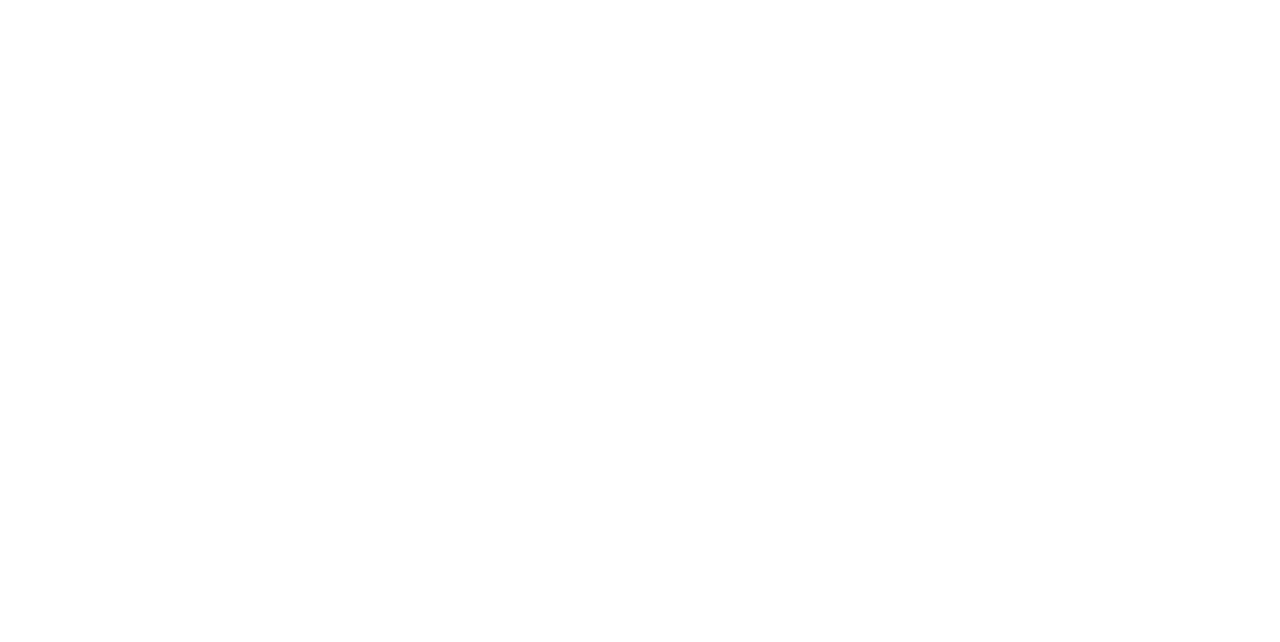
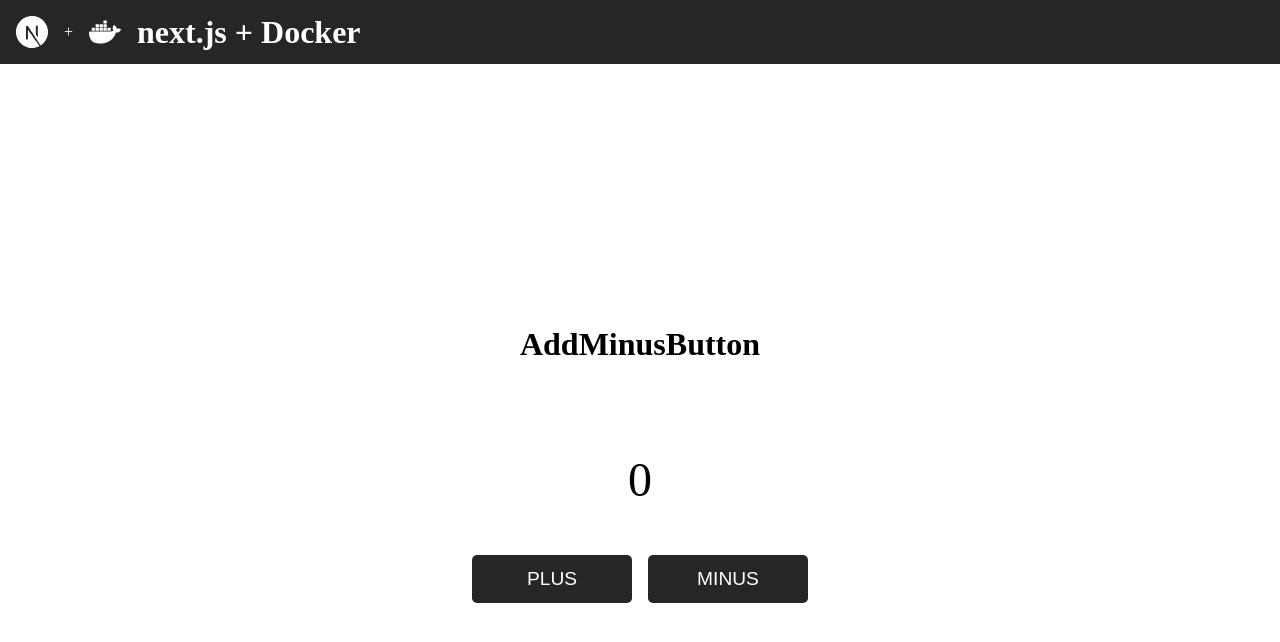
Before and after one commit to RikutoOgaki/Dcoker-nextjs-pSQL, a Next.js app in the folder src/: page /samples/01 in a window 1280 px wide. Shown: the top 642 px of the page. Built offline with nearby package versions, Linux system fonts and the light colour scheme.

Commit message:
styleを編集

```diff
--- a/src/src/components/Layout.tsx
+++ b/src/src/components/Layout.tsx
@@ -1,14 +1,41 @@
 import { useState, useEffect, ReactNode } from 'react'
+import { SiNextdotjs, SiDocker } from 'react-icons/si'
+import { motion } from 'framer-motion'
+import Link from 'next/link'
+import style from '@/styles/components/layout.module.scss'
 
 type Props = {
-
+    children: ReactNode
 }
 
-export function Layout(children: ReactNode) {
+export function Layout({ children }: Props) {
+
+    const [flg, setFlg] = useState<string>('/')
+
     return (
         <>
-            <div>
-                {children}
+            <div className={style.layoutWrap}>
+                <header className={style.head}>
+                    <p className={style.iconBox}>
+                        <SiNextdotjs className={style.icon} /> + <SiDocker className={style.icon} />
+                    </p>
+                    <h1 className={style.title}>next.js + Docker</h1>
+                </header>
+                <motion.main
+                    initial={{ opacity: 0, transform: "translateX(0)" }} //初期状態
+                    animate={{ opacity: 1, transform: "translateX(0)" }} //マウント
+                    exit={{ opacity: 0, transform: "translateX(0)" }} //アンマウント
+                >
+                    {children}
+                </motion.main>
+
+                {flg === '/' ?
+                    null
+                    :
+                    <footer>
+                        <Link href={flg}>戻る</Link>
+                    </footer>
+                }
             </div>
         </>
     )
--- a/src/src/pages/_app.tsx
+++ b/src/src/pages/_app.tsx
@@ -1,6 +1,11 @@
 import '@/styles/globals.css'
 import type { AppProps } from 'next/app'
+import { AnimatePresence } from 'framer-motion'
 
 export default function App({ Component, pageProps }: AppProps) {
-  return <Component {...pageProps} />
+  return (
+    <AnimatePresence>
+      <Component {...pageProps} />
+    </AnimatePresence>
+  )
 }
--- a/src/src/pages/samples/01/index.tsx
+++ b/src/src/pages/samples/01/index.tsx
@@ -1,7 +1,31 @@
+import { useState } from 'react'
+import { Layout } from '@/components/Layout'
+import style from '@/styles/samples/01/index.module.scss'
+
 export default function Sample01() {
+
+    const [state, setState] = useState<number>(0)
+
     return (
         <>
-
+            <Layout>
+                <div className={style.wrap}>
+                    <h1>AddMinusButton</h1>
+                    <div className={style.con}>
+                        <p className={style.result}>{state}</p>
+                        <div className={style.btnBox}>
+                            <button
+                                className={style.btn}
+                                onClick={() => setState(state + 1)}
+                            >PLUS</button>
+                            <button
+                                className={style.btn}
+                                onClick={() => setState(state - 1)}
+                            >MINUS</button>
+                        </div>
+                    </div>
+                </div>
+            </Layout>
         </>
     )
 }
--- a/src/src/styles/components/layout.module.scss
+++ b/src/src/styles/components/layout.module.scss
@@ -0,0 +1,32 @@
+.layoutWrap {
+    width: 100%;
+    height: 100%;
+
+    .head {
+        width: 100%;
+        height: 8vh;
+        display: flex;
+        justify-content: flex-start;
+        align-items: center;
+        gap: 1rem;
+        padding-left: 1rem;
+        background-color: #262626;
+
+        .iconBox {
+            display: flex;
+            justify-content: center;
+            align-items: center;
+            gap: 1rem;
+            color: #ffffff;
+
+            .icon {
+                font-size: 2rem;
+                color: #ffffff;
+            }
+        }
+
+        .title {
+            color: #ffffff;
+        }
+    }
+}
--- /dev/null
+++ b/src/src/styles/samples/01/index.module.scss
@@ -0,0 +1,42 @@
+.wrap {
+    width: 100%;
+    height: 100vh;
+    display: flex;
+    justify-content: center;
+    align-items: center;
+    flex-direction: column;
+
+    .con {
+        width: 20rem;
+        height: 15rem;
+        display: flex;
+        justify-content: center;
+        align-items: center;
+        flex-direction: column;
+
+        .result {
+            font-size: 3rem;
+        }
+
+        .btnBox {
+            display: flex;
+            justify-content: space-around;
+            align-items: center;
+            gap: 1rem;
+
+            .btn {
+                border: none;
+                width: 10rem;
+                height: 3rem;
+                background-color: #262626;
+                color: #ffffff;
+                font-size: 1.2rem;
+                border-radius: 5px;
+
+                &:hover {
+                    background-color: #515050;
+                }
+            }
+        }
+    }
+}
```
Also changed, not shown: src/src/pages/index.tsx (+6 -5 lines), src/src/pages/samples/02/index.tsx (+14 -0 lines), src/src/styles/samples/02/inex.module.scss (added).
